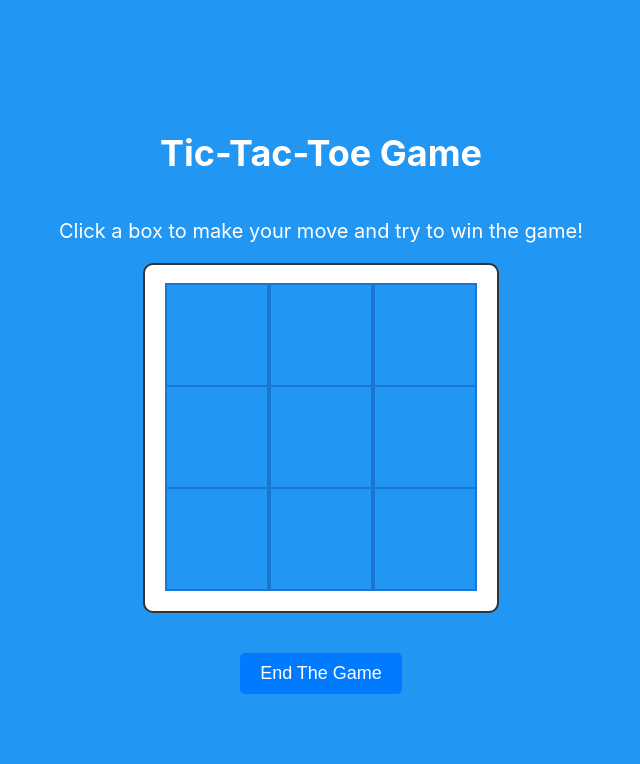
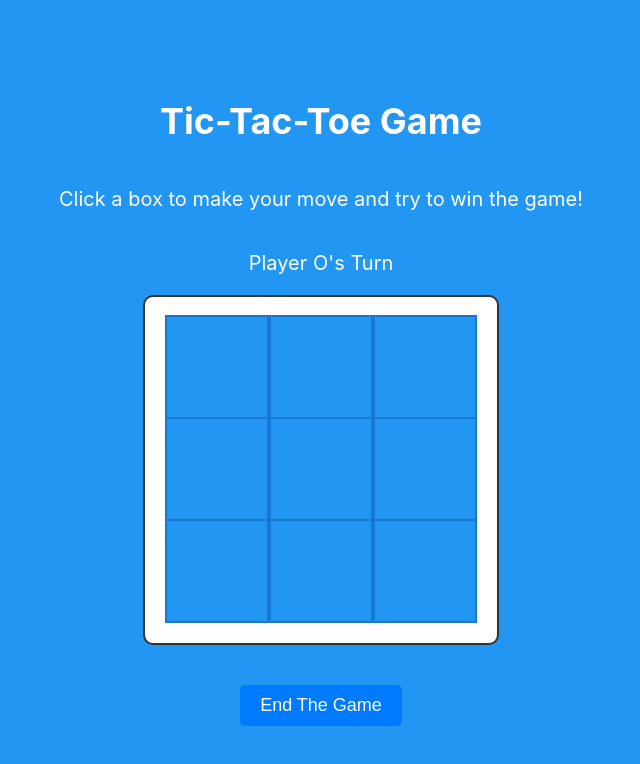
Before and after one commit to csiitian/tic-tac-toe, a React (Create React App) app in the folder frontend/: page /offline in a window 1280 px wide. Both pictures are taken after a click on the button "Start The Game". Shown: the top 764 px of the page, without its empty margins (319-959 px from the left). Built offline with nearby package versions, Linux system fonts and the light colour scheme.

Commit message:
adding socket connection

```diff
--- a/frontend/src/components/offline/OfflineBoard.js
+++ b/frontend/src/components/offline/OfflineBoard.js
@@ -114,6 +114,10 @@ function OfflineBoard() {
     <div className="App">
       <h1 className="title">Tic-Tac-Toe Game</h1>
       <p className="description">Click a box to make your move and try to win the game!</p>
+      {
+        gameState === GAME_STATE.STARTED && <p className="description">
+          {(player === PLAYER.O ? "Player O's Turn" : "Player X's Turn")}</p>
+      }
       <Board boardState={boardState} boardWinnerState={boardWinnerState} updateBoardState={updateBoardState} currentPlayer={player} />
       <div className="GameOverText">
         {finalState === FINAL_STATE.X_WON ? 'Player X Won !!!' : null}
```
